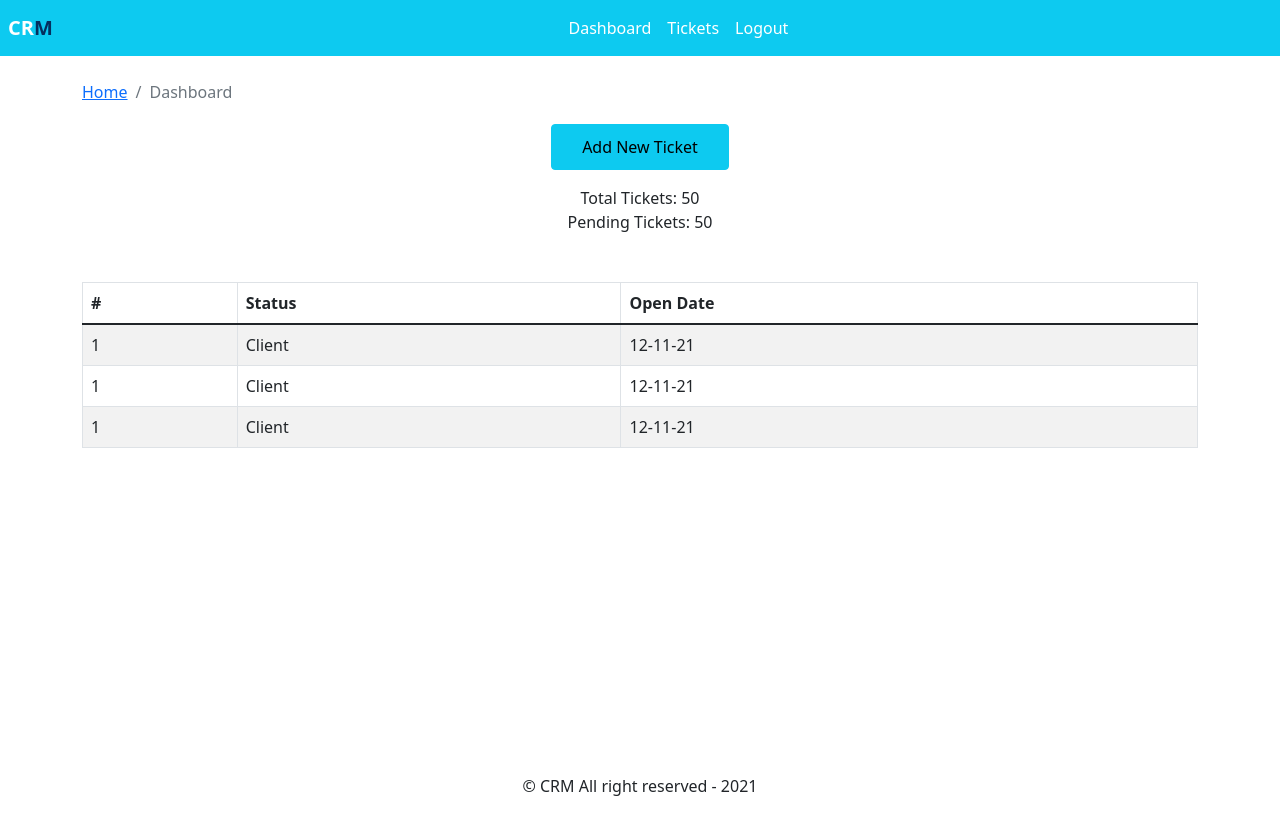
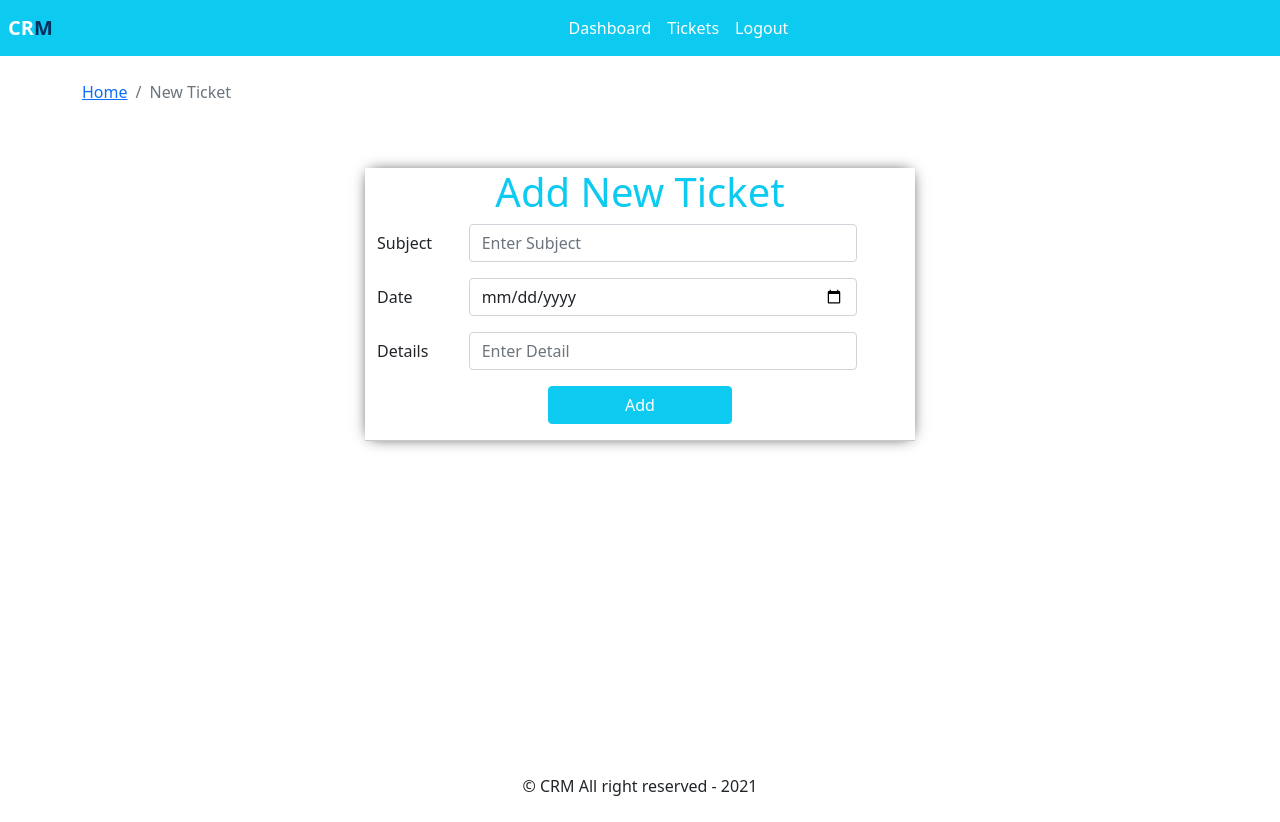
Before and after one commit to Naveed11/crm-frontend, a React (Create React App) app: page / in a window 1280 px wide. Built offline with nearby package versions, Linux system fonts and the light colour scheme.

Commit message:
add new ticket form ui

```diff
--- a/src/App.css
+++ b/src/App.css
@@ -19,3 +19,11 @@ footer{
   grid-area: footer;
 
 }
+
+.add-new-ticket-Form{
+  max-width: 550px;
+  margin-left: auto;
+  margin-right: auto;
+  background-color: white;
+  box-shadow: 0px 0px 15px -5px black;
+}
--- a/src/App.js
+++ b/src/App.js
@@ -2,12 +2,15 @@ import './App.css';
 import Entry from './page/entry/entry.page';
 import { DefaultLayout } from './components/Layout/DefaultLayout';
 import Dashboard from './components/Layout/Dashboard';
+import PageBreadcrumb from './components/Layout/Breadcrumb';
+import AddNewTicket from './page/new-ticket/AddNewTicket.page';
 function App() {
   return (
     <div className="App">
     {/* <Entry /> */}
     <DefaultLayout>
-        <Dashboard />
+        {/* <Dashboard /> */}
+        <AddNewTicket />
     </DefaultLayout>
     </div>
   );
--- a/src/components/Layout/Breadcrumb.js
+++ b/src/components/Layout/Breadcrumb.js
@@ -2,7 +2,7 @@ import React from 'react'
 import {Breadcrumb} from 'react-bootstrap';
 const PageBreadcrumb = ({page}) => {
     return (
-        <Breadcrumb>
+        <Breadcrumb className="">
             <Breadcrumb.Item href="#">Home</Breadcrumb.Item>
             <Breadcrumb.Item active>{page}</Breadcrumb.Item>
         </Breadcrumb>
--- /dev/null
+++ b/src/components/Layout/addTicketForm.comp.js
@@ -0,0 +1,58 @@
+import React from 'react'
+import {Form,Jumbotron,Button,Row,Col} from 'react-bootstrap';
+import PropTypes from 'prop-types';
+import { propTypes } from 'react-bootstrap/esm/Image';
+import '../../App.css';
+const AddTicketForm = ({handleOnChange,frmData,handleOnSubmit}) => {
+    return (
+       <Jumbotron className="mt-5 add-new-ticket-Form">
+            <h1 className=" text-center text-info ">Add New Ticket</h1>
+            <Form autoComplete="off"   onSubmit = {handleOnSubmit}>
+                {/* Subject */}
+            <Form.Group className="mb-3 mx-auto" as ={Row}>
+                <Form.Label column sm={2}>Subject</Form.Label>
+                <Col sm={9} >
+                    <Form.Control type="text" required onChange = {handleOnChange} value={frmData.subject} placeholder="Enter Subject" name="subject"  />
+                </Col>
+            </Form.Group>
+            {/* Subject */}
+
+             {/* Date */}
+            <Form.Group className="mb-3 mx-auto"  as={Row}>
+                <Form.Label column sm={2}>Date</Form.Label>
+                <Col sm={9} >
+                <Form.Control type="date" required onChange = {handleOnChange} value={frmData.date}  name="date"  />
+                </Col>
+            </Form.Group>
+            {/* Date */}
+
+             {/* Details */}
+             <Form.Group className="mb-3 mx-auto"  as={Row}>
+                <Form.Label column sm={2}>Details</Form.Label>
+                <Col sm={9}>
+                <Form.Control type="textarea" required onChange = {handleOnChange} value={frmData.detail}   placeholder="Enter Detail" name="detail"  />
+                </Col>
+            </Form.Group>
+            {/* Details */}
+
+
+            {/* Button */}
+            <div className="text-center">
+           <Button variant="info"  className="text-white col-sm-4" block  type="submit">
+                Add
+            </Button>
+            </div>
+            {/* Button */}
+
+            </Form>
+            <hr />
+            </Jumbotron>
+    )
+}
+
+export default AddTicketForm
+
+AddTicketForm.prototype ={
+handleOnChange: PropTypes.func.isRequired,
+frmData : PropTypes.object.isRequired
+}
--- /dev/null
+++ b/src/page/new-ticket/AddNewTicket.page.js
@@ -0,0 +1,44 @@
+import React,{useState,useEffect} from 'react'
+import PageBreadcrumb from '../../components/Layout/Breadcrumb'
+import AddTicketForm from '../../components/Layout/addTicketForm.comp';
+import {Container,Row,Col} from 'react-bootstrap';
+
+
+const initialFormData = {
+    subject:"",
+    date:"",
+    detail :"",
+}
+const AddNewTicket = () => {
+    const [frmData,setFrmData] = useState(initialFormData)
+    useEffect(() => {}, [frmData])
+    const handleOnChange = e =>{
+        const {name,value} = e.target;
+        setFrmData({
+            ...frmData,
+            [name]:value,
+        });
+        console.log(name,value)
+    }
+    const handleOnSubmit = e=>{
+        e.preventDefault();
+
+    }
+    return (
+        <Container>
+            <Row>
+                <Col>
+                <PageBreadcrumb page="New Ticket"/>
+                </Col>
+            </Row>
+
+            <Row>
+                <Col>
+                <AddTicketForm  handleOnChange={handleOnChange} frmData={frmData} handleOnSubmit={handleOnSubmit}/>
+                </Col>
+            </Row>
+        </Container>
+    )
+}
+
+export default AddNewTicket
```
